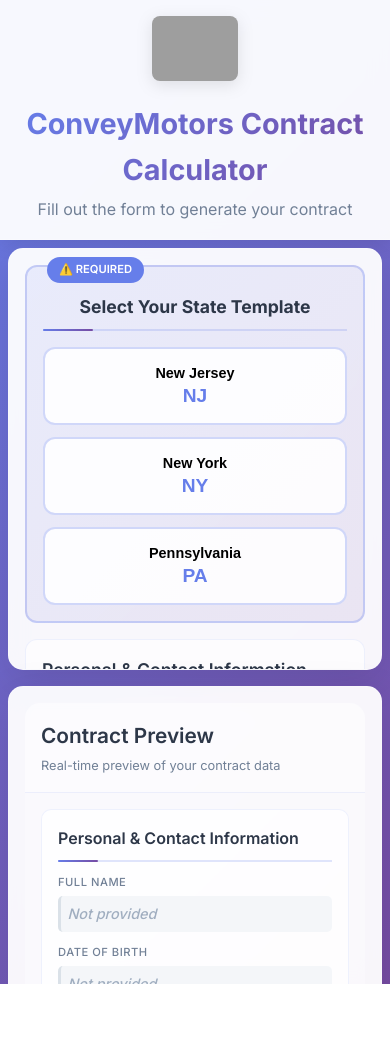
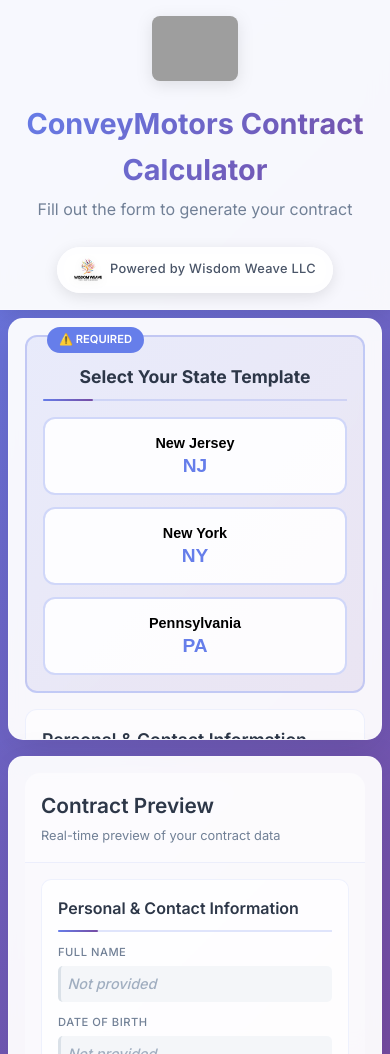
Before and after one commit to bohdanbok/convey_motors_calc, a plain HTML site: page index.html in a window 390 px wide. Before the commit the page ends 984 px from the top, so only its background shows below. Drawn offline with Linux system fonts and the light colour scheme; grey boxes are pictures that could not be loaded.

Commit message:
✨ Enhanced calculator with Wisdom Weave branding and improved currency formatting
🚀 New Features:
- Added Wisdom Weave LLC branding with logo and 'Powered by' text
- Improved currency formatting with commas for thousands (e.g., ,000.00)
- Removed space after dollar sign for cleaner formatting
- Enhanced responsive design for all screen sizes

💼 Branding Updates:
- Added Wisdom Logo with black.png to header
- Elegant 'Powered by Wisdom Weave LLC' signature
- Hover effects and modern styling for branding section
- Mobile-responsive design for branding elements

💰 Currency Improvements:
- All monetary values now formatted with $ symbol and commas
- Webhook data includes properly formatted currency values
- Consistent formatting across all financial calculations
- Enhanced user experience with professional currency display

🎨 UI Enhancements:
- Updated header layout with Wisdom Weave branding
- Improved visual hierarchy and spacing
- Better mobile responsiveness
- Clean, professional appearance

📱 Responsive Design:
- Optimized for desktop, tablet, and mobile devices
- Adaptive logo and text sizing
- Maintained functionality across all screen sizes

```diff
--- a/index.html
+++ b/index.html
@@ -25,6 +25,10 @@
             <div class="header-content">
                 <h1>ConveyMotors Contract Calculator</h1>
                 <p>Fill out the form to generate your contract</p>
+            </div>
+            <div class="wisdom-branding">
+                <img src="Wisdom Logo with black.png" alt="Wisdom Weave Logo" class="wisdom-logo">
+                <span class="powered-by">Powered by Wisdom Weave LLC</span>
             </div>
         </header>
 
--- a/js/calculator.js
+++ b/js/calculator.js
@@ -115,7 +115,8 @@
         if (amount === 0 || amount === null || amount === undefined) {
             return '$0.00';
         }
-        return `$${this.roundToCents(amount).toFixed(2)}`;
+        const roundedAmount = this.roundToCents(amount);
+        return `$${roundedAmount.toLocaleString('en-US', { minimumFractionDigits: 2, maximumFractionDigits: 2 })}`;
     }
 
     // Get all calculations
@@ -229,8 +230,8 @@
         // Format all monetary values with $ symbol
         const monetaryFields = [
             'car_price', 'tradein_price', 'deposit_price', 'down_payment',
-            'docfee_amount', 'lo_jack_amount', 'gov_fee', 'dealerpreparation_fee',
-            'certification_bundle_fee', 'sellingaddons_price'
+            'docfee_amount', 'lo_jack_amount', 'salestax_price', 'gov_fee',
+            'dealerpreparation_fee', 'certification_bundle_fee', 'sellingaddons_price'
         ];
 
         // Format monetary form fields
@@ -238,6 +239,9 @@
             if (webhookData[field] !== undefined && webhookData[field] !== '') {
                 const amount = this.parseNumber(webhookData[field]);
                 webhookData[field] = this.formatCurrencyForWebhook(amount);
+            } else if (webhookData[field] !== undefined) {
+                // If field exists but is empty, format as $ 0.00
+                webhookData[field] = this.formatCurrencyForWebhook(0);
             }
         });
 
@@ -249,7 +253,7 @@
             }
         });
 
-        // Format calculated values
+        // Format calculated values with $ symbol
         webhookData.trade_diff = this.formatCurrencyForWebhook(this.calculations.tradeDifference);
         webhookData.duenow_price = this.formatCurrencyForWebhook(this.calculations.amountDue);
         webhookData.carPrice = this.formatCurrencyForWebhook(this.calculations.carPrice);
--- a/styles/main.css
+++ b/styles/main.css
@@ -77,6 +77,42 @@
     font-size: 1rem;
     color: #718096;
     font-weight: 400;
+}
+
+/* Wisdom Weave branding */
+.wisdom-branding {
+    display: flex;
+    align-items: center;
+    gap: 0.75rem;
+    margin-top: 1rem;
+    padding: 0.75rem 1.5rem;
+    background: rgba(255, 255, 255, 0.8);
+    border-radius: 25px;
+    backdrop-filter: blur(10px);
+    border: 1px solid rgba(255, 255, 255, 0.3);
+    box-shadow: 0 4px 15px rgba(0, 0, 0, 0.1);
+    transition: all 0.3s ease;
+}
+
+.wisdom-branding:hover {
+    transform: translateY(-2px);
+    box-shadow: 0 6px 20px rgba(0, 0, 0, 0.15);
+    background: rgba(255, 255, 255, 0.9);
+}
+
+.wisdom-logo {
+    height: 32px;
+    width: auto;
+    object-fit: contain;
+    filter: drop-shadow(0 2px 4px rgba(0, 0, 0, 0.1));
+}
+
+.powered-by {
+    font-size: 0.875rem;
+    font-weight: 500;
+    color: #4a5568;
+    letter-spacing: 0.025em;
+    font-family: 'Inter', sans-serif;
 }
 
 /* Main content layout */
@@ -172,6 +208,20 @@
         font-size: 1.8rem;
     }
 
+    .wisdom-branding {
+        margin-top: 0.75rem;
+        padding: 0.5rem 1rem;
+        gap: 0.5rem;
+    }
+
+    .wisdom-logo {
+        height: 28px;
+    }
+
+    .powered-by {
+        font-size: 0.8rem;
+    }
+
     .main-content {
         padding: 0.5rem;
     }
@@ -202,6 +252,19 @@
 
     .header p {
         font-size: 0.9rem;
+    }
+
+    .wisdom-branding {
+        margin-top: 0.5rem;
+        padding: 0.5rem 1rem;
+    }
+
+    .wisdom-logo {
+        height: 24px;
+    }
+
+    .powered-by {
+        font-size: 0.75rem;
     }
 
     .main-content {
```
Also changed, not shown: Wisdom Logo with black.png (added).
